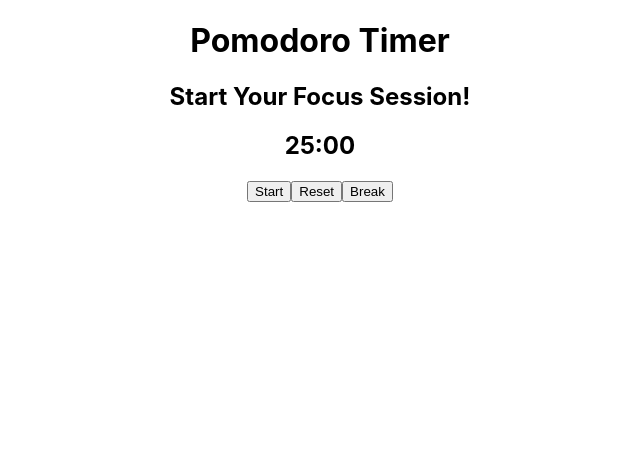
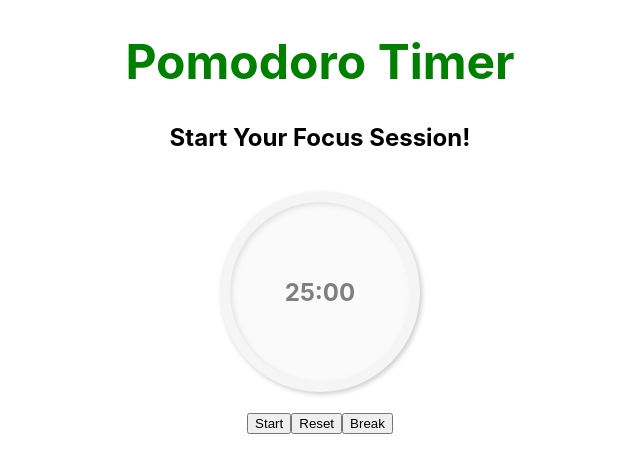
Before and after one commit to allenmurfee/pomodoro-technique, a React (Create React App) app in the folder pomodoro-technique/: page / in a window 1280 px wide. Shown: the top 472 px of the page, without its empty margins (320-960 px from the left). Built offline with nearby package versions, Linux system fonts and the light colour scheme.

Commit message:
clock css

```diff
--- a/pomodoro-technique/src/App.css
+++ b/pomodoro-technique/src/App.css
@@ -2,9 +2,57 @@
   text-align: center;
 }
 
-.App-logo {
-  height: 40vmin;
-  pointer-events: none;
+.header {
+  font-size: 3em; /* adjust the value to make the heading bigger or smaller */
+  color: green;
+}
+
+.timer {
+  font-size: 24px;
+  text-align: center;
+  background-color: #f5f5f5;
+  color: #000000;
+  padding: 10px;
+  border-radius: 10px;
+  box-shadow: 2px 2px 5px #cccccc;
+}
+
+.clock-container {
+  display: flex;
+  justify-content: center;
+  align-items: center;
+  height: 30vh;
+}
+
+.clock {
+  position: relative;
+  display: flex;
+  align-items: center;
+  justify-content: center;
+  width: 200px;
+  height: 200px;
+  border-radius: 50%;
+  background-color: #f5f5f5;
+  box-shadow: 2px 2px 5px #cccccc;
+  font-size: 24px;
+  font-weight: bold;
+  color: #000000;
+  text-align: center;
+  margin: 0 auto;
+}
+
+.clock::before {
+  content: "";
+  opacity: 0.5;
+  position: absolute;
+  top: 50%;
+  left: 50%;
+  transform: translate(-50%, -50%);
+  width: 90%;
+  height: 90%;
+  border-radius: 50%;
+  background-color: #ffffff;
+  box-shadow: inset 2px 2px 5px #cccccc;
 }
 
 @media (prefers-reduced-motion: no-preference) {
--- a/pomodoro-technique/src/components/Header.js
+++ b/pomodoro-technique/src/components/Header.js
@@ -4,7 +4,7 @@ function Header() {
 
   return (
     <div>
-      <h1>Pomodoro Timer</h1>
+      <h1 className="header">Pomodoro Timer</h1>
     </div>
   );
 }
--- a/pomodoro-technique/src/components/Pomodoro.js
+++ b/pomodoro-technique/src/components/Pomodoro.js
@@ -38,21 +38,22 @@ function Pomodoro() {
 
   const takeBreak = () => {
     if (isBreak === true) {
-       setIsBreak(false)
-       setTime(1500)
+      setIsBreak(false);
+      setTime(1500);
     } else {
-       setIsBreak(true)
-       setTime(300)
+      setIsBreak(true);
+      setTime(300);
     }
-
   };
 
   return (
     <div>
       <h2>{isBreak ? "Break Time!" : "Start Your Focus Session!"}</h2>
-      <h2>{`${minutes.toString().padStart(2, "0")}:${seconds
-        .toString()
-        .padStart(2, "0")}`}</h2>
+      <div className="clock-container">
+        <h2 className ="clock">{`${minutes.toString().padStart(2, "0")}:${seconds
+          .toString()
+          .padStart(2, "0")}`}</h2>
+      </div>
       <button onClick={toggleTimer}>{isActive ? "Pause" : "Start"}</button>
       <button onClick={resetTimer}>Reset</button>
       <button onClick={takeBreak}>{isBreak ? "Work" : "Break"}</button>
```
